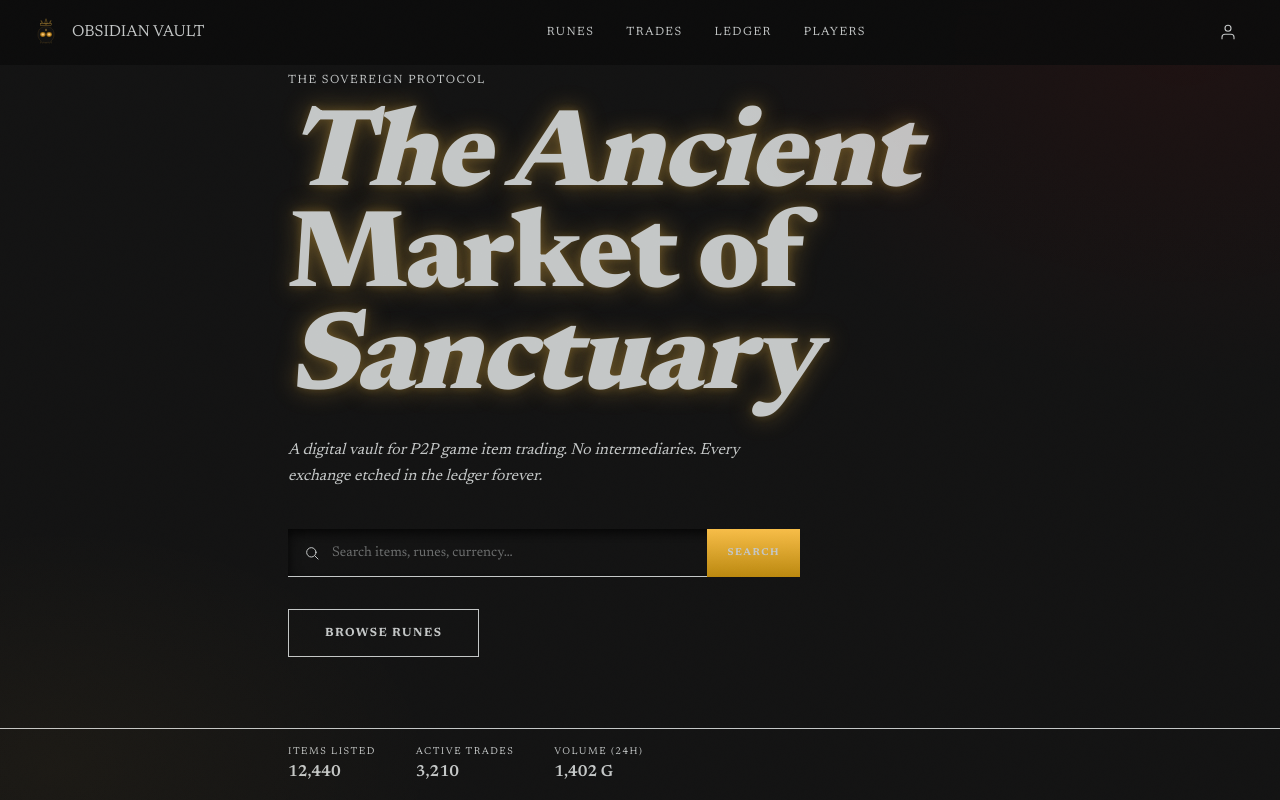
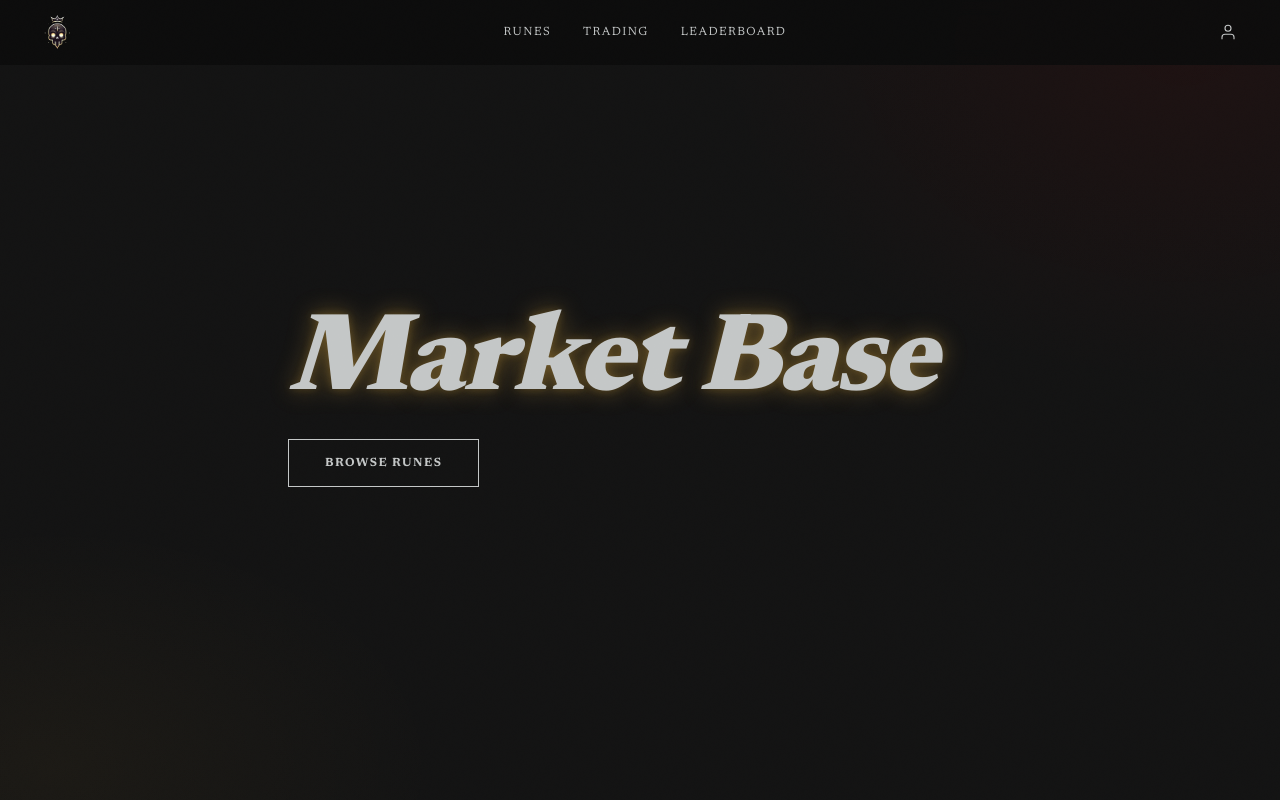
Before and after one commit to NovaDovaDao/marketbased, a Next.js app: page / in a window 1280 px wide. Shown: the top 800 px of the page. Built offline with nearby package versions, Linux system fonts and the light colour scheme.

Commit message:
feat: update branding from Obsidian Vault to Market Base across multiple components

```diff
--- a/app/page.tsx
+++ b/app/page.tsx
@@ -1,7 +1,7 @@
 import { type Metadata } from "next"
 
 export const metadata: Metadata = {
-  title: "Obsidian Vault — Ancient Market of Sanctuary",
+  title: "Market Base — Ancient Market of Sanctuary",
   description: "A digital sanctum for peer-to-peer game item trading. Carved from the void, secured by the ledger.",
   twitter: { card: "summary_large_image" },
   openGraph: {
@@ -13,7 +13,7 @@ export default function Web() {
   return (
     <main
       className="relative flex h-screen flex-col overflow-hidden"
-      aria-label="Obsidian Vault — landing"
+      aria-label="Market Base — landing"
     >
       {/* Ambient blood glow — top-right */}
       <div
@@ -36,76 +36,13 @@ export default function Web() {
 
       {/* ── Content: vertically centered, left-aligned per design system ── */}
       <div className="mx-auto flex w-full max-w-3xl flex-1 flex-col justify-center px-5 md:px-8">
-        {/* Eyebrow */}
-        <p className="text-label-md mb-5 text-secondary">The Sovereign Protocol</p>
-
         {/* Headline */}
         <h1
           className="text-display-xl mb-6 font-headline font-extrabold italic text-secondary text-glow-gold"
           style={{ lineHeight: 0.92 }}
         >
-          The Ancient<br />
-          <span className="text-on-surface" style={{ fontStyle: "normal" }}>
-            Market of
-          </span>
-          <br />
-          Sanctuary
+          Market Base<br />
         </h1>
-
-        {/* Sub-copy */}
-        <p className="mb-10 max-w-lg font-body text-base italic text-on-surface-variant/60 leading-relaxed">
-          A digital vault for P2P game item trading. No intermediaries. Every exchange etched in the ledger forever.
-        </p>
-
-        {/* Search */}
-        <div className="mb-8 w-full max-w-lg">
-          <label className="relative flex items-center" htmlFor="hero-search">
-            <span
-              className="absolute left-4 flex items-center text-on-surface-variant/40"
-              aria-hidden="true"
-            >
-              <svg
-                width="16"
-                height="16"
-                viewBox="0 0 24 24"
-                fill="none"
-                stroke="currentColor"
-                strokeWidth="1.5"
-                strokeLinecap="square"
-              >
-                <circle cx="11" cy="11" r="7" />
-                <line x1="21" y1="21" x2="16.65" y2="16.65" />
-              </svg>
-            </span>
-            <input
-              id="hero-search"
-              type="search"
-              placeholder="Search items, runes, currency…"
-              className="
-                w-full min-h-12 py-3 pl-11 pr-20
-                bg-surface-container-lowest socket-shadow
-                font-body text-sm text-on-surface-variant
-                placeholder:text-on-surface-variant/35
-                border-b border-secondary/20
-                transition-colors focus:outline-none focus:border-secondary/55
-                focus:bg-surface-bright
-              "
-              aria-label="Search game listings"
-            />
-            <button
-              type="submit"
-              className="
-                absolute right-0 top-0 h-full px-5
-                blood-gradient text-label-sm font-bold text-on-secondary
-                uppercase tracking-widest transition-opacity hover:opacity-90
-                min-w-11
-              "
-              aria-label="Search"
-            >
-              Search
-            </button>
-          </label>
-        </div>
 
         {/* CTAs */}
         <div className="flex flex-col gap-3 sm:flex-row">
@@ -122,22 +59,6 @@ export default function Web() {
           </a>
         </div>
       </div>
-
-      {/* Stats bar pinned at the bottom */}
-      <div className="border-t border-outline-variant/15 bg-surface-container-lowest/60">
-        <div className="mx-auto flex max-w-3xl items-center gap-10 px-5 py-4 md:px-8">
-          {[
-            { label: "Items Listed", value: "12,440" },
-            { label: "Active Trades", value: "3,210" },
-            { label: "Volume (24h)", value: "1,402 G" },
-          ].map(({ label, value }) => (
-            <div key={label} className="shrink-0">
-              <p className="text-label-sm text-on-surface-variant/35">{label}</p>
-              <p className="font-headline text-base font-semibold text-secondary">{value}</p>
-            </div>
-          ))}
-        </div>
-      </div>
     </main>
   )
 }
--- a/app/runes/page.tsx
+++ b/app/runes/page.tsx
@@ -4,7 +4,7 @@ import { type Rune, type RuneTier, ALL_TIERS, TIER_LABELS } from "@/types/rune"
 import { type Metadata } from "next"
 
 export const metadata: Metadata = {
-  title: "Rune Market — Obsidian Vault",
+  title: "Rune Market — Market Base",
   description: "Buy, sell, and trade Diablo II runes. All 33 runes from El to Zod, organized by tier.",
 }
 
@@ -15,13 +15,6 @@ const filters: Array<{ label: string; value: string }> = [
   { label: "All Runes", value: "" },
   ...ALL_TIERS.map((t) => ({ label: TIER_LABELS[t], value: t })),
 ]
-
-// Descriptive copy per tier
-const tierLore: Record<RuneTier, string> = {
-  low: "Basic resonance stones. Plentiful in the lower realms. Perfect for new runeword formulae.",
-  mid: "Intermediate power glyphs. Found in the deeper dungeons of Act III and beyond.",
-  high: "Supreme runes of immense power. Zod, Jah, Ber — the currency of legend.",
-}
 
 interface PageProps {
   searchParams: Promise<Record<string, string | string[] | undefined>>
@@ -44,7 +37,7 @@ export default async function RunesPage({ searchParams }: PageProps) {
       {/* ═══════════════════════════════════════════════════════
           PAGE HERO
           ═══════════════════════════════════════════════════════ */}
-      <section className="relative overflow-hidden pt-24 pb-12">
+      <section className="relative overflow-hidden pt-24 pb-4">
         {/* Ambient gold glow — right side desktop */}
         <div
           className="pointer-events-none absolute right-0 top-0 hidden h-[50vh] w-[35vw] lg:block"
@@ -67,11 +60,6 @@ export default async function RunesPage({ searchParams }: PageProps) {
               >
                 Rune Market
               </h1>
-              <p className="mt-4 max-w-xl font-body text-base italic text-on-surface-variant/60 leading-relaxed">
-                {activeTier
-                  ? tierLore[activeTier]
-                  : "All 33 runes of Sanctuary — from \u00C9l to Zod. List yours, acquire what you seek, forge the perfect runeword."}
-              </p>
             </div>
             <div className="mb-2 h-px flex-1 hidden lg:block bg-secondary/15" aria-hidden="true" />
             <p className="mb-2 hidden shrink-0 text-label-sm text-on-surface-variant/40 lg:block">
@@ -82,53 +70,10 @@ export default async function RunesPage({ searchParams }: PageProps) {
       </section>
 
       {/* ═══════════════════════════════════════════════════════
-          TIER FILTER STRIP
-          ═══════════════════════════════════════════════════════ */}
-      <section className="bg-surface-container-lowest" aria-label="Filter runes by tier">
-        <div className="mx-auto max-w-7xl px-5 md:px-8">
-          <div className="flex items-center gap-2 overflow-x-auto py-4 scrollbar-none" role="tablist">
-            {filters.map(({ label, value }) => {
-              const isActive = activeTier === value
-              return (
-                <a
-                  key={value || "all"}
-                  href={value ? `?tier=${value}` : "/runes"}
-                  role="tab"
-                  aria-selected={isActive}
-                  className={[
-                    "shrink-0 min-h-10 px-5 py-2",
-                    "text-label-sm uppercase tracking-widest transition-colors",
-                    isActive
-                      ? "bg-surface-container-highest text-secondary"
-                      : "bg-transparent text-on-surface-variant/60 hover:bg-surface-container-high hover:text-on-surface-variant",
-                  ].join(" ")}
-                >
-                  {label}
-                </a>
-              )
-            })}
-          </div>
-        </div>
-      </section>
-
-      {/* ═══════════════════════════════════════════════════════
           RUNE GRID
           ═══════════════════════════════════════════════════════ */}
-      <section className="bg-surface-container-lowest py-16" aria-label="Rune listings">
+      <section className="bg-surface-container-lowest py-6" aria-label="Rune listings">
         <div className="mx-auto max-w-7xl px-5 md:px-8">
-          {/* Section label */}
-          <div className="mb-10 flex items-end gap-6">
-            <div>
-              <p className="text-label-sm mb-2 text-secondary">
-                {activeTier ? TIER_LABELS[activeTier] : "All Tiers"}
-              </p>
-              <h2 className="text-headline-md font-headline font-extrabold italic text-on-surface">
-                {activeTier ? `${TIER_LABELS[activeTier]} Runes` : "Complete Rune Index"}
-              </h2>
-            </div>
-            <div className="mb-1 h-px flex-1 bg-secondary/10" aria-hidden="true" />
-          </div>
-
           {/* Grid — mobile 2-col, md 3-col, lg 4-col, xl 5-col */}
           <div className="grid grid-cols-2 gap-4 sm:grid-cols-3 md:grid-cols-4 lg:grid-cols-5 xl:grid-cols-6">
             {visibleRunes.map((rune) => (
--- a/components/Footer/Footer.tsx
+++ b/components/Footer/Footer.tsx
@@ -44,7 +44,7 @@ export default function Footer() {
                 <path d="M80 82 L84.5 90 L80 98 L75.5 90Z" fill="#f7bd48" opacity="0.65" />
               </svg>
               <span className="font-headline text-base font-bold italic tracking-tighter text-secondary">
-                OBSIDIAN VAULT
+                Market Base
               </span>
             </div>
             <p className="mb-8 font-body text-sm leading-relaxed text-on-surface-variant/60">
--- a/components/Header/Header.tsx
+++ b/components/Header/Header.tsx
@@ -1,12 +1,12 @@
 "use client"
 
+import Image from "next/image"
 import { useEffect, useState } from "react"
 
 const navLinks = [
   { label: "Runes", href: "/runes" },
-  { label: "Trades", href: "#" },
-  { label: "Ledger", href: "#" },
-  { label: "Players", href: "#" },
+  { label: "Trading", href: "#" },
+  { label: "Leaderboard", href: "#" },
 ]
 
 export default function Header() {
@@ -38,50 +38,9 @@ export default function Header() {
       >
         <div className="mx-auto flex h-16 max-w-7xl items-center justify-between px-5 md:px-8">
           {/* ── Brand mark ── */}
-          <a href="/" className="flex items-center gap-3 no-underline" aria-label="Obsidian Vault — home">
+          <a href="/" className="flex items-center gap-3 no-underline" aria-label="Market Base — home">
             {/* Skull + crown logo mark */}
-            <svg
-              width="28"
-              height="36"
-              viewBox="0 0 160 204"
-              fill="none"
-              aria-hidden="true"
-              className="shrink-0"
-            >
-              <defs>
-                <radialGradient id="hdr-eye-l" cx="50%" cy="50%" r="50%">
-                  <stop offset="20%" stopColor="#ffc876" />
-                  <stop offset="100%" stopColor="#f5a000" stopOpacity="0.5" />
-                </radialGradient>
-                <radialGradient id="hdr-eye-r" cx="50%" cy="50%" r="50%">
-                  <stop offset="20%" stopColor="#ffc876" />
-                  <stop offset="100%" stopColor="#f5a000" stopOpacity="0.5" />
-                </radialGradient>
-              </defs>
-              {/* Crown fill */}
-              <path d="M56 54 L52 36 L65 54Z" fill="#13110c" />
-              <path d="M72 54 L80 26 L88 54Z" fill="#13110c" />
-              <path d="M104 54 L108 36 L95 54Z" fill="#13110c" />
-              <rect x="50" y="53" width="60" height="12" fill="#13110c" />
-              {/* Crown gold outline */}
-              <path d="M56 54 L52 36 L65 54" fill="none" stroke="#f7bd48" strokeWidth="1.5" strokeLinejoin="round" />
-              <path d="M72 54 L80 26 L88 54Z" fill="none" stroke="#f7bd48" strokeWidth="1.5" strokeLinejoin="round" />
-              <path d="M104 54 L108 36 L95 54" fill="none" stroke="#f7bd48" strokeWidth="1.5" strokeLinejoin="round" />
-              <rect x="50" y="53" width="60" height="12" fill="none" stroke="#f7bd48" strokeWidth="1.5" />
-              <circle cx="80" cy="59" r="2.5" fill="#f7bd48" opacity="0.75" />
-              {/* Skull body */}
-              <path d="M80 72 C42 72 34 96 34 116 C34 132 39 142 48 150 L50 156 L48 166 L56 158 L61 167 L67 158 L71 166 L77 160 L80 168 L83 160 L89 166 L93 158 L99 167 L104 158 L112 166 L110 156 L112 150 C121 142 126 132 126 116 C126 96 118 72 80 72 Z" fill="#111111" />
-              {/* Skull gold rim */}
-              <path d="M80 72 C42 72 34 96 34 116 C34 132 39 142 48 150 L50 156 L48 166 L56 158 L61 167 L67 158 L71 166 L77 160 L80 168 L83 160 L89 166 L93 158 L99 167 L104 158 L112 166 L110 156 L112 150 C121 142 126 132 126 116 C126 96 118 72 80 72 Z" fill="none" stroke="#f7bd48" strokeWidth="1.0" opacity="0.55" />
-              {/* Eye sockets */}
-              <ellipse cx="62" cy="116" rx="16" ry="14" fill="url(#hdr-eye-l)" />
-              <ellipse cx="98" cy="116" rx="16" ry="14" fill="url(#hdr-eye-r)" />
-              {/* Forehead diamond */}
-              <path d="M80 82 L84.5 90 L80 98 L75.5 90Z" fill="#f7bd48" opacity="0.65" />
-            </svg>
-            <span>
-              OBSIDIAN VAULT
-            </span>
+            <Image src="/logo.svg" alt="Market Base" width={50} height={50} />
           </a>
 
           {/* ── Desktop nav ── */}
--- a/tailwind.config.js
+++ b/tailwind.config.js
@@ -4,7 +4,7 @@ module.exports = {
   theme: {
     extend: {
       colors: {
-        // Full Obsidian Vault design token palette
+        // Full Market Base design token palette
         surface: '#131313',
         'surface-dim': '#131313',
         'surface-bright': '#393939',
```
Also changed, not shown: styles/tailwind.css.
